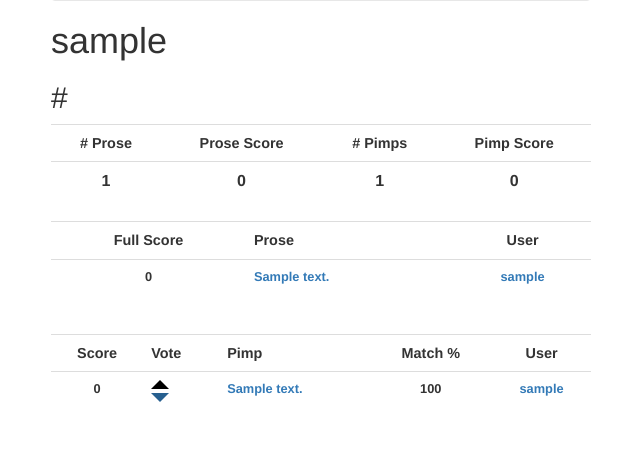
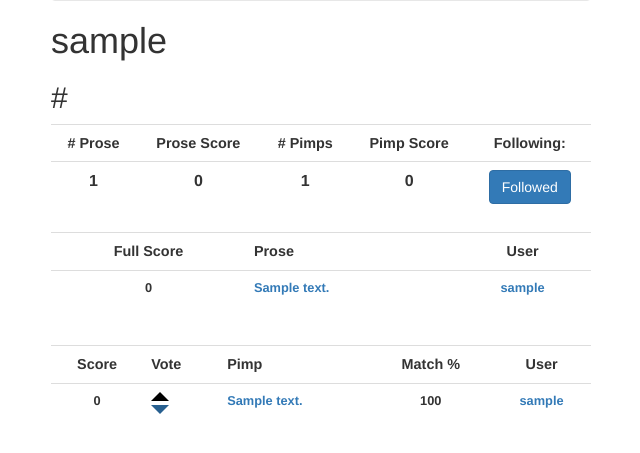
Before and after one commit to Vilos92/pimpmyprose, a Django app: page /prose/profile/1/ in a window 1280 px wide. Shown: the part 51-504 px from the top of the page, without its empty margins (319-959 px from the left). Run offline with Django 3.2, Linux system fonts and the light colour scheme; a user stored in the database is signed in; tables that the repository leaves empty hold one stand-in row (values such as "Sample post"); lists and menus that the app fills with data are empty; some libraries are stand-ins or nearby versions.

Commit message:
Added follow toggle button to Profile page. Uses button template, takes in default value from view. Another version of this needs to exist for pimp lists?

```diff
--- a/pimpmyprose/prose/models.py
+++ b/pimpmyprose/prose/models.py
@@ -8,6 +8,7 @@ from django.contrib.auth.models import User
 
 class UserProfile( models.Model ):
 	user = models.OneToOneField( User, related_name = 'userProfile' )
+	follows = models.ManyToManyField( 'self', related_name = 'followed_by' )
 
 	website = models.URLField( blank = True )
 
@@ -49,6 +50,26 @@ class UserProfile( models.Model ):
 		for pimp in allPimp:
 			totScore += pimp.score
 		return totScore
+
+	# Check if following another user
+	def isFollowingUser( self, otherUser ):
+		return self.follows.filter( pk = otherUser.userProfile.id ).exists()
+
+	def isFollowingUserText( self, otherUser ):
+		if self.isFollowingUser( otherUser ):
+			return "Followed"
+		else:
+			return "Not Followed"
+
+	# Follow or unfollow a user
+	def followUserToggle( self, otherUser ):
+		if self.isFollowingUser( otherUser ):
+			self.follows.remove( otherUser.userProfile )
+		else:
+			self.follows.add( otherUser.userProfile )
+		self.save()
+
+		return
 
 class Prose( models.Model ):
 	user = models.ForeignKey(User)
--- a/pimpmyprose/prose/static/js/proseJquery.js
+++ b/pimpmyprose/prose/static/js/proseJquery.js
@@ -21,3 +21,18 @@ $('.downvote').click( function() {
 		$( scoreID ).html(data);
 	});
 });
+
+// jQuery functions for following and unfollowing
+$('.followButton').click( function() {
+		var user_id;
+		user_id = $(this).attr("data-user_id");
+		$.get('/prose/follow/', { user_id : user_id }, function(data) {
+			var followClass = '.user_' + user_id + '_follow';
+
+			if ( data == "True" ) {
+				$( followClass ).html( "Followed" );
+			} else {
+				$( followClass ).html( "Not Followed" );
+			}
+	});
+});
--- a/pimpmyprose/prose/urls.py
+++ b/pimpmyprose/prose/urls.py
@@ -30,4 +30,7 @@ urlpatterns = patterns( '',
 
 	# ex: /prose/profile/1/
 	url( r'^profile/(?P<user_id>\d+)/$', views.profile, name = 'profile' ),
+
+	# ex: /prose/follow/
+	url( r'^follow/$', views.followToggle, name = 'follow' ),
 )
--- a/pimpmyprose/prose/views.py
+++ b/pimpmyprose/prose/views.py
@@ -217,7 +217,33 @@ def profile( request, user_id ):
 	# pimps should have links to their parent prose
 	pimp_list_profile = True
 
+	# Only show follow status if logged in
+	if request.user.is_authenticated():
+		if request.user.userProfile.isFollowingUser( user ):
+			followingUser = "Followed"
+		else:
+			followingUser = "Not Followed"
+
 	return render_to_response(
 			'prose/profile.html',
-			{ 'userProfile' : userProfile, 'prose_list' : latest_prose_list, 'pimp_list' : latest_pimp_list, 'pimp_list_profile' : pimp_list_profile },
+			{ 'userProfile' : userProfile, 'prose_list' : latest_prose_list, 'pimp_list' : latest_pimp_list, 'pimp_list_profile' : pimp_list_profile, 'followingUser' : followingUser },
 			context )
+
+# View to toggle following status, works with ajax. Returns text
+@login_required
+def followToggle( request ):
+	context = RequestContext(request)
+
+	user_id = None
+	if request.method == 'GET':
+		user_id = request.GET.get('user_id')
+
+	otherUser = get_object_or_404( User, pk = user_id )
+
+	thisUser = request.user.userProfile
+
+	# Toggle follow on the other user
+	thisUser.followUserToggle( otherUser )
+
+	# Return whether following or not as bool, parse on other side into text
+	return HttpResponse( thisUser.isFollowingUser( otherUser ) )
--- /dev/null
+++ b/pimpmyprose/templates/prose/follow_button.html
@@ -0,0 +1,4 @@
+{% if user.is_authenticated %}
+<button data-user_id="{{ userProfile.user.id }}" class="followButton btn btn-mini btn-primary user_{{ userProfile.user.id }}_follow" type="button">{{ followingUser }}</button>
+
+{% endif %}
--- a/pimpmyprose/templates/prose/profile.html
+++ b/pimpmyprose/templates/prose/profile.html
@@ -13,12 +13,14 @@
 			<th><center>Prose Score</center></th>
 			<th><center># Pimps</center></th>
 			<th><center>Pimp Score</center></th>
+			<th><center>Following:</center></th>
 		</tr>
 		<tr>
 			<th><center>{{ userProfile.getProsesAmt }}</center></th>
 			<th><center>{{ userProfile.getProseScore }}</center></th>
 			<th><center>{{ userProfile.getPimpsAmt }}</center></th>
 			<th><center>{{ userProfile.getPimpScore }}</center></th>
+			<th><center>{% include "prose/follow_button.html" %}</center></th>
 		</tr>
 	</table>
 </div>
--- a/pimpmyprose/templates/prose/voting_interface.html
+++ b/pimpmyprose/templates/prose/voting_interface.html
@@ -2,8 +2,4 @@
 <div data-pimp_id="{{ pimp.id }}" class="upvote voteArrow voteArrowUp"></div>
 <div data-pimp_id="{{ pimp.id }}" class="downvote voteArrow VoteArrowDown"></div>
 
-{% comment %}
-<button data-pimp_id="{{ pimp.id }}" class="upvote btn btn-mini btn-primary" type="button">Up</button>
-<button data-pimp_id="{{ pimp.id }}" class="downvote btn btn-mini btn-primary" type="button">Down</button>
-{% endcomment %}
 {% endif %}
```
Also changed, not shown: README.md.
